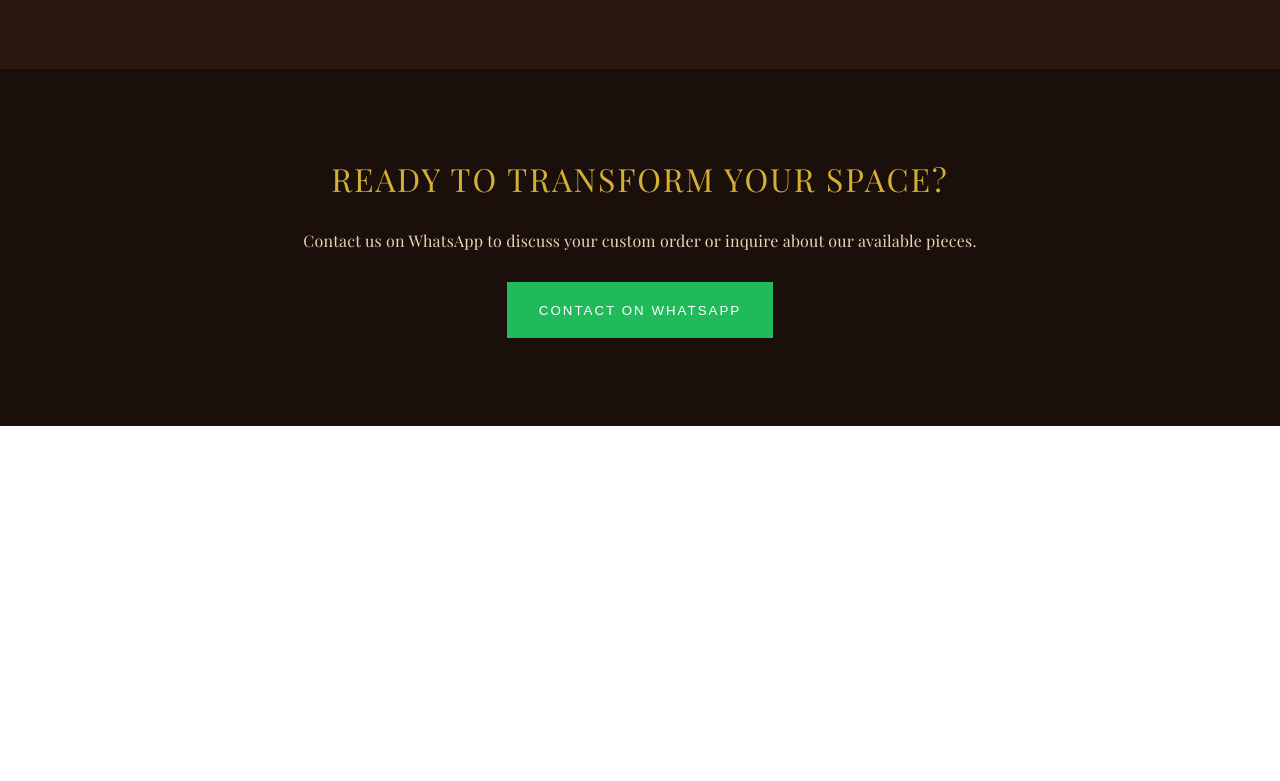
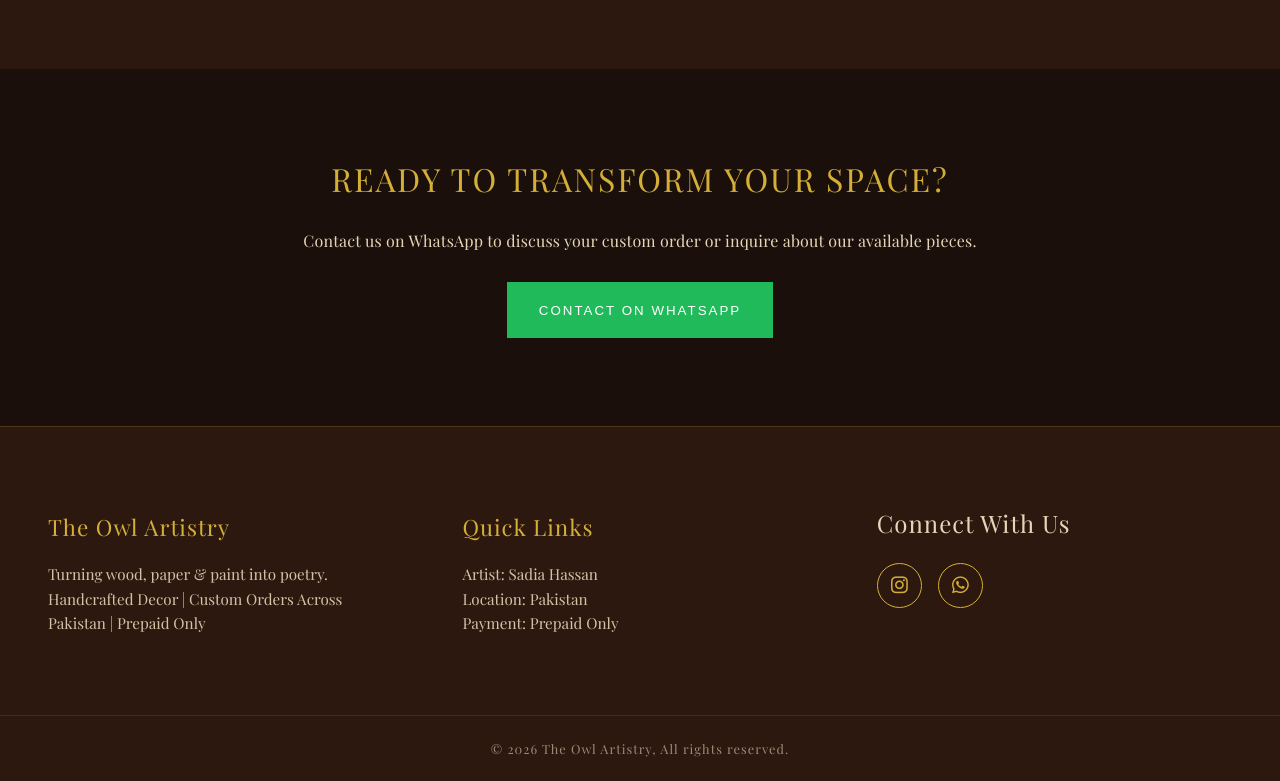
Before and after one commit to Appropriate32/The-Owl-Artistry-Website, a website built with webpack: page src/template.html in a window 1280 px wide. Shown: the part 1987-2768 px from the top of the page. Before the commit the page ends 2413 px from the top, so only its background shows below. Built offline with nearby package versions, Linux system fonts and the light colour scheme; a web font is replaced by a local one.

Commit message:
Implemented footer

```diff
--- a/src/styles.css
+++ b/src/styles.css
@@ -395,6 +395,83 @@ nav {
   background-color: #20ba5be4;
 }
 
+footer {
+  background: var(--dark-bg);
+  padding: 4rem 1.5rem;
+  color: var(--cream-text);
+  display: flex;
+  flex-direction: column;
+  gap: 1.5rem;
+  border-top: 1px solid rgba(212, 175, 55, 0.2);
+}
+
+.footer-col {
+  display: flex;
+  flex-direction: column;
+  gap: 1rem;
+  text-align: left;
+}
+
+.footer-col h3 {
+  font-size: 1.4rem;
+  color: var(--primary-gold);
+  letter-spacing: 1px;
+  font-weight: 400;
+  padding: 0.2em 0;
+}
+
+.footer-col p {
+  font-size: 0.95rem;
+  font-weight: 50;
+  line-height: 1.6;
+  opacity: 0.9;
+  max-width: 300px;
+}
+
+.footer-col h2 {
+  font-weight: 400;
+  letter-spacing: 1px;
+}
+
+.footer-logos {
+  display: flex;
+  gap: 1rem;
+  margin-top: 0.5rem;
+}
+
+.social-circle {
+  width: 45px;
+  height: 45px;
+  border: 1px solid var(--primary-gold);
+  border-radius: 50%;
+  display: flex;
+  align-items: center;
+  justify-content: center;
+  color: var(--primary-gold);
+  font-size: 1.2rem;
+  transition: all 0.3s ease;
+}
+
+.social-circle:hover {
+  background-color: var(--primary-gold);
+  color: var(--dark-bg);
+  transform: translateY(-3px);
+}
+
+.copyright-bar {
+  background-color: var(--dark-bg);
+  padding: 1.5rem;
+  text-align: center;
+  border-top: 1px solid rgba(232, 213, 183, 0.1);
+}
+
+.copyright-bar p {
+  color: var(--cream-text);
+  font-size: 0.8rem;
+  opacity: 0.6;
+  letter-spacing: 1px;
+}
+
 @media (min-width: 768px) {
   .hamburger {
     display: none;
@@ -467,4 +544,15 @@ nav {
     flex-direction: column;
     justify-content: flex-start;
   }
+
+  footer {
+    flex-direction: row;
+    justify-content: space-between;
+    align-items: flex-start;
+    padding: 5rem 3rem;
+  }
+
+  .footer-col {
+    width: 30%;
+  }
 }
--- a/src/template.html
+++ b/src/template.html
@@ -129,6 +129,39 @@
       </p>
       <button class="whatsapp-btn">CONTACT ON WHATSAPP</button>
     </section>
-    <footer></footer>
+    <footer>
+      <div class="footer-col">
+        <h3>The Owl Artistry</h3>
+        <p>
+          Turning wood, paper & paint into poetry. Handcrafted Decor | Custom
+          Orders Across Pakistan | Prepaid Only
+        </p>
+      </div>
+      <div class="footer-col">
+        <h3>Quick Links</h3>
+        <p>
+          Artist: Sadia Hassan<br />Location: Pakistan<br />Payment: Prepaid
+          Only
+        </p>
+      </div>
+      <div class="footer-col">
+        <h2>Connect With Us</h2>
+        <div class="footer-logos">
+          <a
+            href="https://www.instagram.com/the_owl_artistry"
+            class="social-circle"
+            target="_blank"
+          >
+            <i class="fab fa-instagram"></i>
+          </a>
+          <a href="#" class="social-circle" target="_blank">
+            <i class="fab fa-whatsapp"></i>
+          </a>
+        </div>
+      </div>
+    </footer>
+    <div class="copyright-bar">
+      <p>&copy; 2026 The Owl Artistry, All rights reserved.</p>
+    </div>
   </body>
 </html>
```
